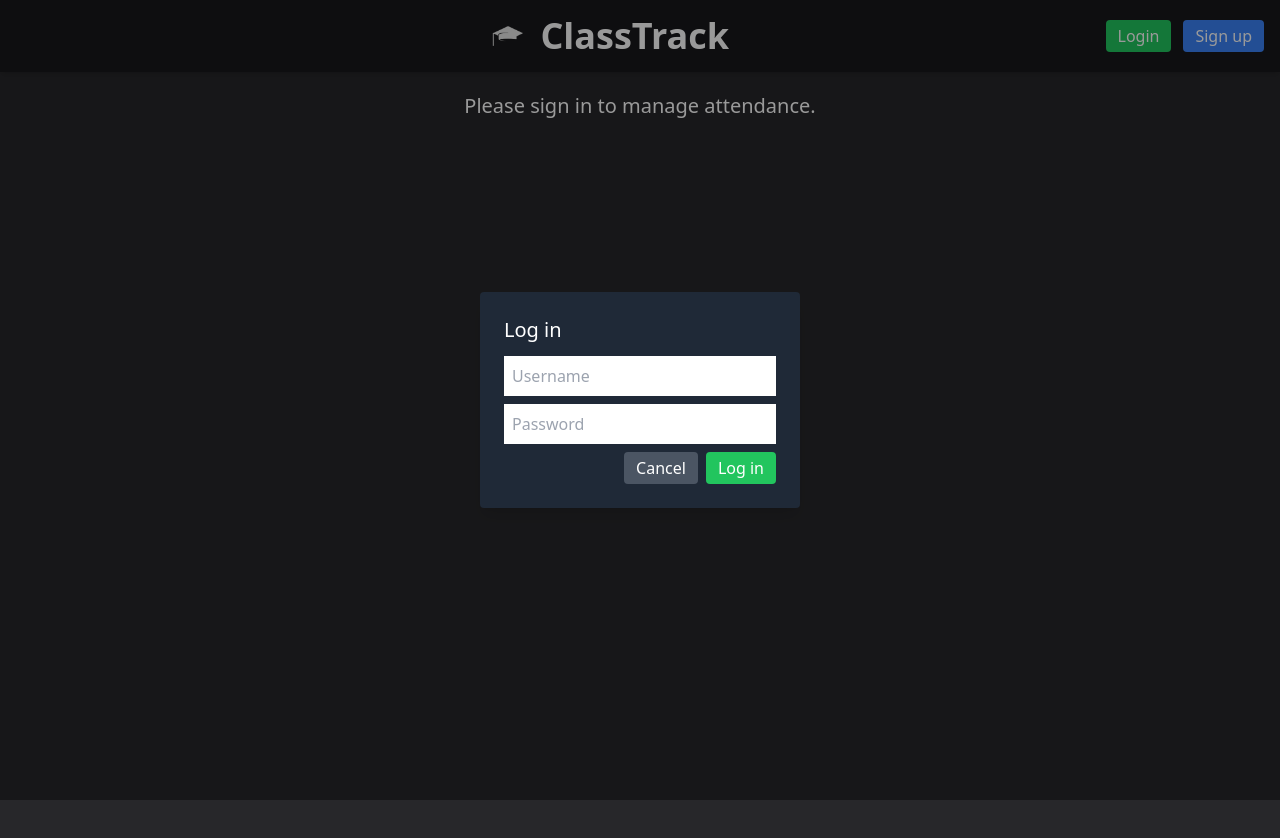
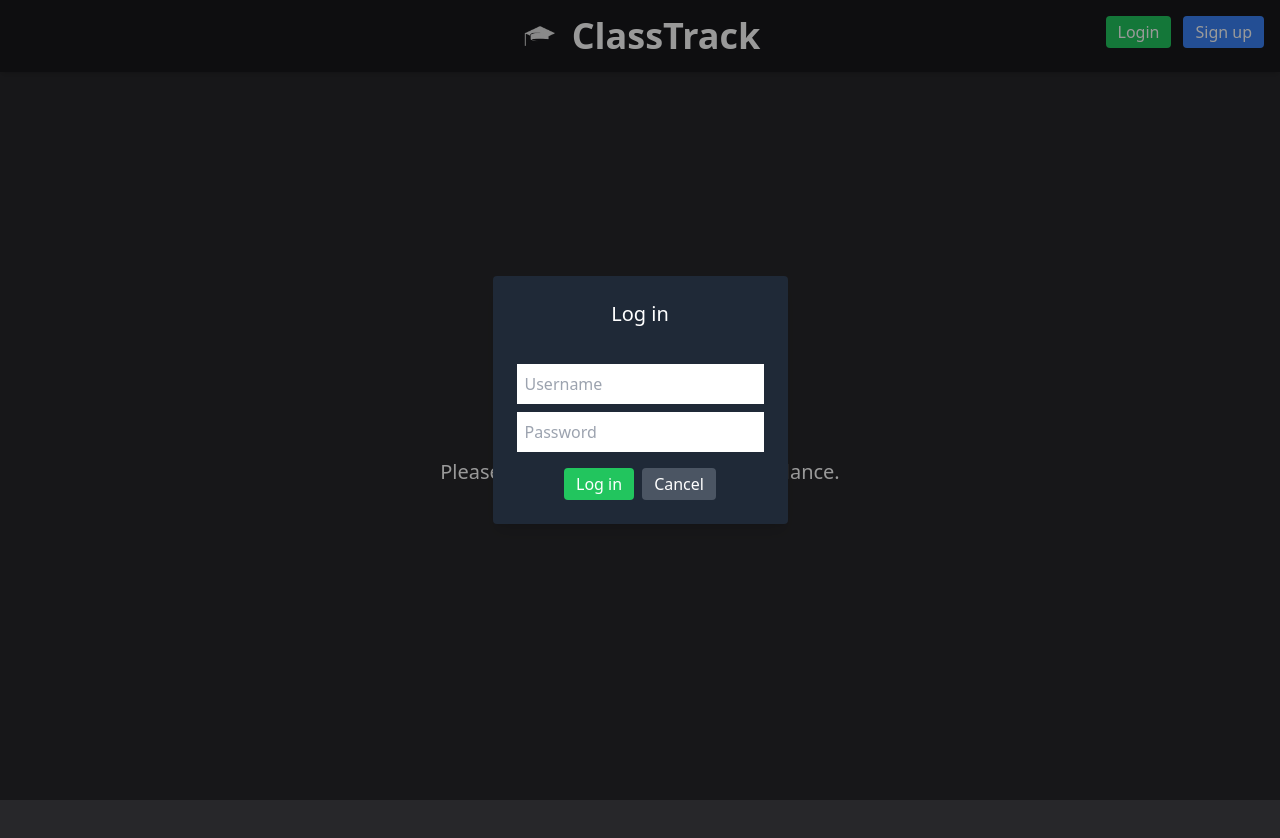
Before and after one commit to Vishesh-Nagar/Attendance, a React (Vite) app in the folder frontend/: page / in a window 1280 px wide. Both pictures are taken after a click on the button "Login". Shown: the top 838 px of the page. Built offline with nearby package versions, Linux system fonts and the light colour scheme; no server answers.

Commit message:
Minor UI changes, updated dependencies

```diff
--- a/frontend/src/components/Auth/AuthForm.jsx
+++ b/frontend/src/components/Auth/AuthForm.jsx
@@ -18,6 +18,17 @@ function AuthForm({ mode = "login", onSuccess, onClose }) {
     const submit = async (e) => {
         e.preventDefault();
         setError(null);
+
+        // Validation checks
+        if (mode === "signup" && !email.endsWith("@gmail.com")) {
+            setError("Email must end with @gmail.com");
+            return;
+        }
+        if (password.length < 6) {
+            setError("Password must be at least 6 characters long");
+            return;
+        }
+
         try {
             const hashedPassword = await hashPassword(password);
             const url =
@@ -48,10 +59,10 @@ function AuthForm({ mode = "login", onSuccess, onClose }) {
     };
 
     return (
-        <div className="fixed inset-0 flex items-center justify-center bg-black bg-opacity-40 z-50">
+        <div className="fixed inset-0 flex items-center justify-center bg-black bg-opacity-40 z-50 text-center">
             <form
                 onSubmit={submit}
-                className="bg-gray-800 text-white p-6 rounded shadow-lg w-80"
+                className="bg-gray-800 text-white p-6 rounded shadow-lg w-auto"
             >
                 <h3 className="text-xl mb-3">
                     {mode === "signup" ? "Sign up" : "Log in"}
@@ -64,12 +75,14 @@ function AuthForm({ mode = "login", onSuccess, onClose }) {
                         onChange={(e) => setEmail(e.target.value)}
                     />
                 )}
+                <br />
                 <input
                     className="w-full p-2 mb-2 text-black"
                     placeholder="Username"
                     value={username}
                     onChange={(e) => setUsername(e.target.value)}
                 />
+                <br />
                 <input
                     className="w-full p-2 mb-2 text-black"
                     placeholder="Password"
@@ -78,19 +91,19 @@ function AuthForm({ mode = "login", onSuccess, onClose }) {
                     onChange={(e) => setPassword(e.target.value)}
                 />
                 {error && <div className="text-red-400 mb-2">{error}</div>}
-                <div className="flex justify-end gap-2">
+                <div className="flex justify-center mt-2 gap-2 items-center text-center">
+                    <button
+                        type="submit"
+                        className="px-3 py-1 bg-green-500 rounded"
+                    >
+                        {mode === "signup" ? "Sign up" : "Log in"}
+                    </button>
                     <button
                         type="button"
                         onClick={onClose}
                         className="px-3 py-1 bg-gray-600 rounded"
                     >
                         Cancel
-                    </button>
-                    <button
-                        type="submit"
-                        className="px-3 py-1 bg-green-500 rounded"
-                    >
-                        {mode === "signup" ? "Sign up" : "Log in"}
                     </button>
                 </div>
             </form>
--- a/frontend/src/components/Header/Header.jsx
+++ b/frontend/src/components/Header/Header.jsx
@@ -32,10 +32,7 @@ function Header() {
     };
 
     return (
-        <div className="sticky top-0 w-full bg-zinc-900 shadow-md z-50 flex items-center justify-between p-4">
-            {/* Left Spacer */}
-            <div className="w-24"></div>
-
+        <div className="sticky top-0 w-full bg-zinc-900 shadow-md z-0 flex justify-center p-4">
             {/* Center: Logo + Title */}
             <div className="flex items-center gap-3">
                 <Logo />
@@ -44,13 +41,13 @@ function Header() {
                 </h1>
             </div>
 
-            {/* Right: Auth Buttons */}
-            <div className="flex items-center gap-3">
+            {/* Right: Auth Buttons (floating) */}
+            <div className="absolute top-4 right-4 z-10 flex items-center gap-3">
                 {auth.authenticated ? (
-                    <>
-                        <div className="text-white">{auth.username}</div>
+                    <div className="flex items-center gap-2 bg-zinc-800 px-3 py-1 rounded shadow-lg">
+                        <span className="text-white">Welcome, {auth.username}</span>
                         <button onClick={handleLogout} className="px-3 py-1 bg-red-500 text-white rounded">Logout</button>
-                    </>
+                    </div>
                 ) : (
                     <>
                         <button onClick={() => { setFormMode('login'); setShowForm(true); }} className="px-3 py-1 bg-green-500 text-white rounded">Login</button>
--- a/frontend/src/components/MainContent/MainContent.jsx
+++ b/frontend/src/components/MainContent/MainContent.jsx
@@ -15,13 +15,18 @@ function MainContent() {
             const loaded = await getSubjects();
             if (mounted) setSubjects(loaded || []);
         })();
-        return () => { mounted = false; };
+        return () => {
+            mounted = false;
+        };
     }, []);
 
     const checkAuth = useCallback(async () => {
         try {
-            const BACKEND = import.meta.env.VITE_BACKEND_URL || 'http://localhost:8000';
-            const res = await fetch(`${BACKEND}/api/me/`, { credentials: 'include' });
+            const BACKEND =
+                import.meta.env.VITE_BACKEND_URL || "http://localhost:8000";
+            const res = await fetch(`${BACKEND}/api/me/`, {
+                credentials: "include",
+            });
             if (!res.ok) return setAuth({ authenticated: false });
             const data = await res.json();
             setAuth(data);
@@ -30,7 +35,9 @@ function MainContent() {
         }
     }, []);
 
-    useEffect(() => { checkAuth(); }, [checkAuth]);
+    useEffect(() => {
+        checkAuth();
+    }, [checkAuth]);
 
     useEffect(() => {
         const handler = (e) => {
@@ -47,8 +54,8 @@ function MainContent() {
             }
             setAuth(detail);
         };
-        window.addEventListener('authChanged', handler);
-        return () => window.removeEventListener('authChanged', handler);
+        window.addEventListener("authChanged", handler);
+        return () => window.removeEventListener("authChanged", handler);
     }, []);
 
     const addSubject = (newSubject) => {
@@ -81,7 +88,9 @@ function MainContent() {
 
         const id = updatedSubjects[index].id;
         if (id) {
-            const patched = await patchSubject(id, { present: updatedSubjects[index].present });
+            const patched = await patchSubject(id, {
+                present: updatedSubjects[index].present,
+            });
             if (!patched) saveSubjects(updatedSubjects).catch(() => {});
         } else {
             saveSubjects(updatedSubjects).catch(() => {});
@@ -95,7 +104,9 @@ function MainContent() {
 
         const id = updatedSubjects[index].id;
         if (id) {
-            const patched = await patchSubject(id, { absent: updatedSubjects[index].absent });
+            const patched = await patchSubject(id, {
+                absent: updatedSubjects[index].absent,
+            });
             if (!patched) saveSubjects(updatedSubjects).catch(() => {});
         } else {
             saveSubjects(updatedSubjects).catch(() => {});
@@ -110,8 +121,10 @@ function MainContent() {
 
     if (!auth.authenticated) {
         return (
-            <div className="flex flex-col items-center p-5 bg-zinc-800 min-h-screen text-white">
-                <div className="text-xl">Please sign in to manage attendance.</div>
+            <div className="flex flex-col justify-center items-center min-h-screen bg-zinc-800 text-white p-5">
+                <div className="text-xl text-center">
+                    Please sign in to manage your attendance.
+                </div>
             </div>
         );
     }
```
Also changed, not shown: 1 other file (tests, documents, lock files or other folders). Lines whose indentation alone changed are shown as unchanged.
